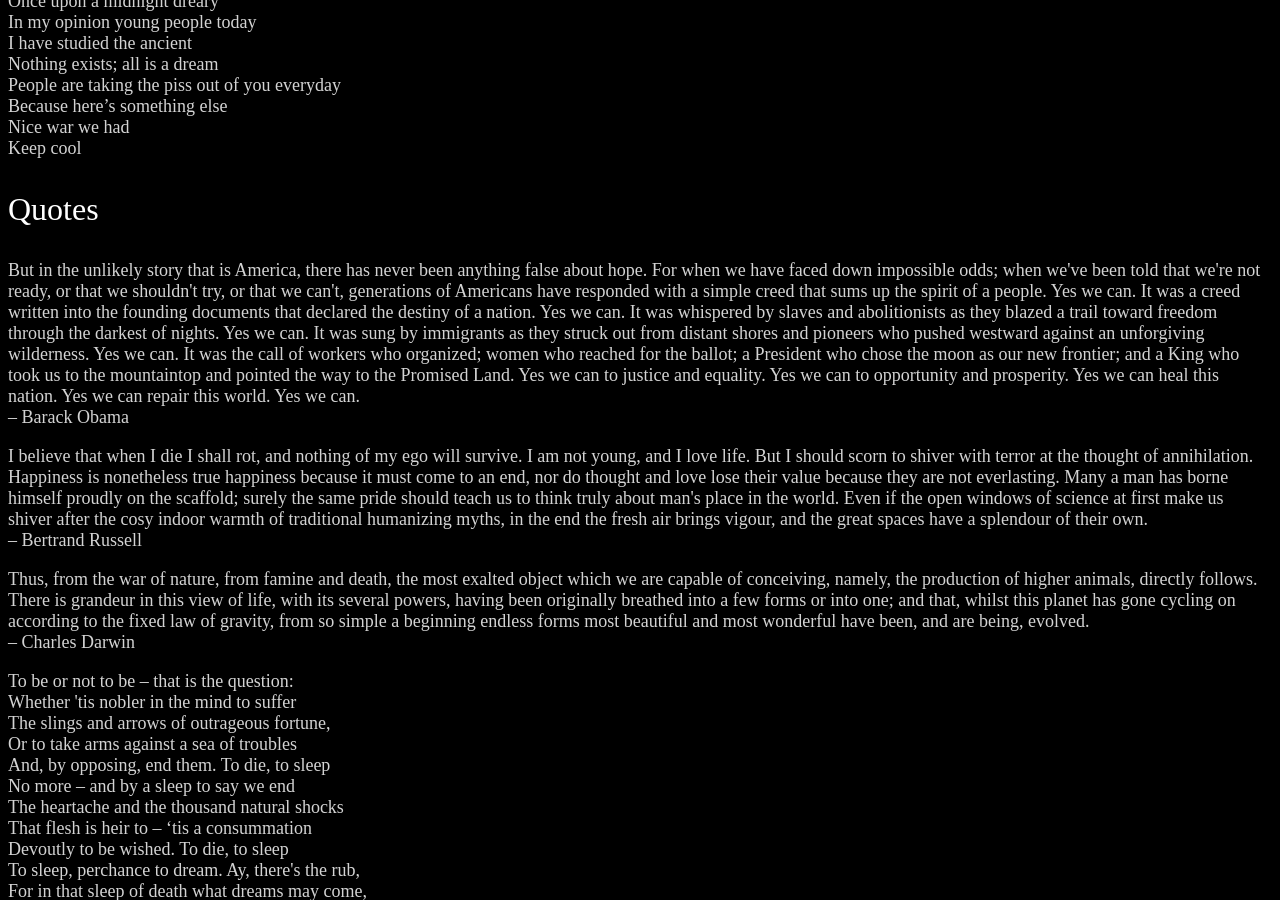
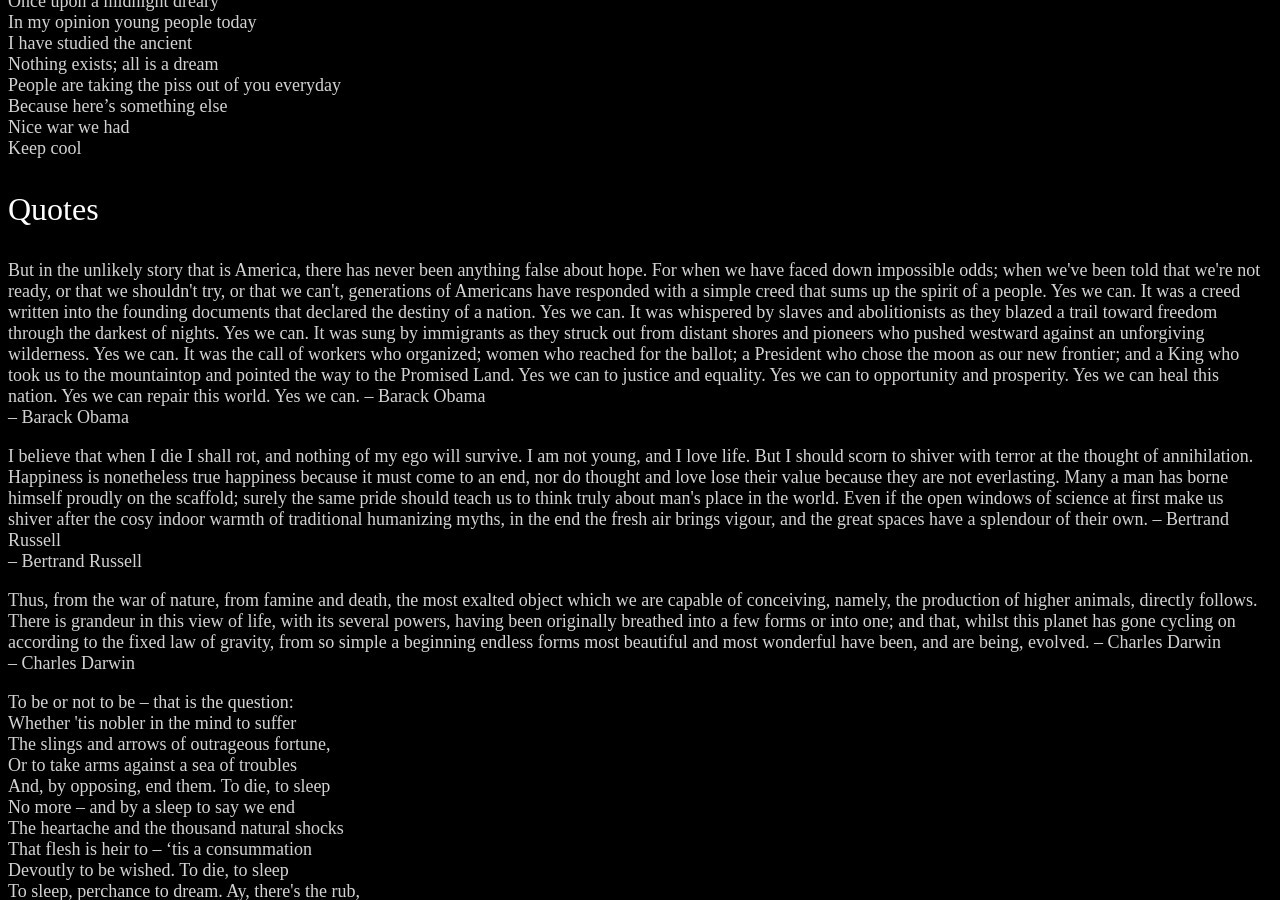
Before and after one commit to dwaxe/dwaxe.github.io, a Jekyll site: the page built from q/index.html, in a window 1280 px wide and 900 px high, scrolled down 1010 px. Built offline with Jekyll 4.4.1, drawn with Linux system fonts in a browser that asks for light colours; Markdown is read by kramdown in place of the engine named in the settings.

Commit message:
do not fuck up

```diff
--- a/_data/quotes.yml
+++ b/_data/quotes.yml
@@ -1,12 +1,12 @@
-- text: ["But in the unlikely story that is America, there has never been anything false about hope. For when we have faced down impossible odds; when we've been told that we're not ready, or that we shouldn't try, or that we can't, generations of Americans have responded with a simple creed that sums up the spirit of a people. Yes we can. It was a creed written into the founding documents that declared the destiny of a nation. Yes we can. It was whispered by slaves and abolitionists as they blazed a trail toward freedom through the darkest of nights. Yes we can. It was sung by immigrants as they struck out from distant shores and pioneers who pushed westward against an unforgiving wilderness. Yes we can. It was the call of workers who organized; women who reached for the ballot; a President who chose the moon as our new frontier; and a King who took us to the mountaintop and pointed the way to the Promised Land. Yes we can to justice and equality. Yes we can to opportunity and prosperity. Yes we can heal this nation. Yes we can repair this world. Yes we can."]
+- text: ["But in the unlikely story that is America, there has never been anything false about hope. For when we have faced down impossible odds; when we've been told that we're not ready, or that we shouldn't try, or that we can't, generations of Americans have responded with a simple creed that sums up the spirit of a people. Yes we can. It was a creed written into the founding documents that declared the destiny of a nation. Yes we can. It was whispered by slaves and abolitionists as they blazed a trail toward freedom through the darkest of nights. Yes we can. It was sung by immigrants as they struck out from distant shores and pioneers who pushed westward against an unforgiving wilderness. Yes we can. It was the call of workers who organized; women who reached for the ballot; a President who chose the moon as our new frontier; and a King who took us to the mountaintop and pointed the way to the Promised Land. Yes we can to justice and equality. Yes we can to opportunity and prosperity. Yes we can heal this nation. Yes we can repair this world. Yes we can. – Barack Obama"]
   firstwords: But in the unlikely story that is America
   author: Barack Obama
 
-- text: ["I believe that when I die I shall rot, and nothing of my ego will survive. I am not young, and I love life. But I should scorn to shiver with terror at the thought of annihilation. Happiness is nonetheless true happiness because it must come to an end, nor do thought and love lose their value because they are not everlasting. Many a man has borne himself proudly on the scaffold; surely the same pride should teach us to think truly about man's place in the world. Even if the open windows of science at first make us shiver after the cosy indoor warmth of traditional humanizing myths, in the end the fresh air brings vigour, and the great spaces have a splendour of their own."]
+- text: ["I believe that when I die I shall rot, and nothing of my ego will survive. I am not young, and I love life. But I should scorn to shiver with terror at the thought of annihilation. Happiness is nonetheless true happiness because it must come to an end, nor do thought and love lose their value because they are not everlasting. Many a man has borne himself proudly on the scaffold; surely the same pride should teach us to think truly about man's place in the world. Even if the open windows of science at first make us shiver after the cosy indoor warmth of traditional humanizing myths, in the end the fresh air brings vigour, and the great spaces have a splendour of their own. – Bertrand Russell"]
   firstwords: I believe that when I die
   author: Bertrand Russell
 
-- text: ["Thus, from the war of nature, from famine and death, the most exalted object which we are capable of conceiving, namely, the production of higher animals, directly follows. There is grandeur in this view of life, with its several powers, having been originally breathed into a few forms or into one; and that, whilst this planet has gone cycling on according to the fixed law of gravity, from so simple a beginning endless forms most beautiful and most wonderful have been, and are being, evolved."]
+- text: ["Thus, from the war of nature, from famine and death, the most exalted object which we are capable of conceiving, namely, the production of higher animals, directly follows. There is grandeur in this view of life, with its several powers, having been originally breathed into a few forms or into one; and that, whilst this planet has gone cycling on according to the fixed law of gravity, from so simple a beginning endless forms most beautiful and most wonderful have been, and are being, evolved. – Charles Darwin"]
   firstwords: Thus, from the war of nature
   author: Charles Darwin
 
```
Also changed, not shown: 1 other file.
